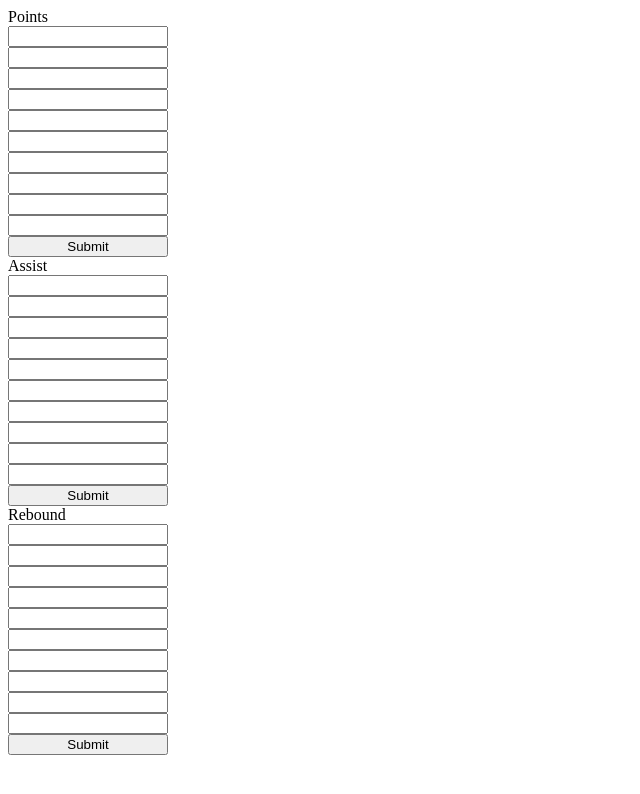
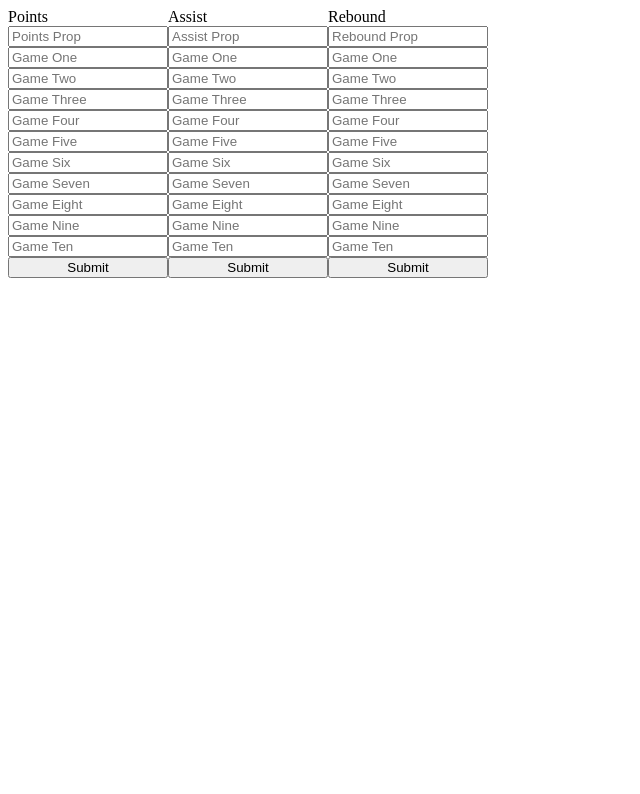
Before and after one commit to bvarney23/averages, a plain HTML site: page index.html in a window 1280 px wide. Shown: the whole page, without its empty margins (0-640 px from the left). Drawn offline with Linux system fonts and the light colour scheme.

Commit message:
adding more functionaility

```diff
--- a/index.html
+++ b/index.html
@@ -12,47 +12,58 @@
     <!-- <script src="interface.js" defer></script> -->
 </head>
 <body>
+    <div id="stats">
         <div id="calculate">Points
-        <input type="number" id="game-one" value=""/>
-        <input type="number" id="game-two" value=""/>
-        <input type="number" id="game-three" value=""/>
-        <input type="number" id="game-four" value=""/>
-        <input type="number" id="game-five" value=""/>
-        <input type="number" id="game-six" value=""/>
-        <input type="number" id="game-seven" value=""/>
-        <input type="number" id="game-eight" value=""/>
-        <input type="number" id="game-nine" value=""/>
-        <input type="number" id="game-ten" value=""/>
+            <input type="number" id="prop-points" value="" placeholder="Points Prop">
+            <input type="number" id="game-one" value="" placeholder="Game One"/>
+            <input type="number" id="game-two" value="" placeholder="Game Two"/>
+            <input type="number" id="game-three" value="" placeholder="Game Three"/>
+            <input type="number" id="game-four" value="" placeholder="Game Four"/>
+            <input type="number" id="game-five" value="" placeholder="Game Five"/>
+            <input type="number" id="game-six" value="" placeholder="Game Six"/>
+            <input type="number" id="game-seven" value="" placeholder="Game Seven"/>
+            <input type="number" id="game-eight" value="" placeholder="Game Eight"/>
+            <input type="number" id="game-nine" value="" placeholder="Game Nine"/>
+            <input type="number" id="game-ten" value="" placeholder="Game Ten"/>
             <button id="pts-submit-btn" type="submit">Submit</button>
             <div id="points"></div>
+            <div id="point-props"></div>
+            <div id="count"></div>
         </div>
         <div id="assist-calculate">Assist
-        <input type="number" id="assist-one" value="" />
-        <input type="number" id="assist-two" value="" />
-        <input type="number" id="assist-three" value="" />
-        <input type="number" id="assist-four" value="" />
-        <input type="number" id="assist-five" value="" />
-        <input type="number" id="assist-six" value="" />
-        <input type="number" id="assist-seven" value="" />
-        <input type="number" id="assist-eight" value="" />
-        <input type="number" id="assist-nine" value="" />
-        <input type="number" id="assist-ten" value="" />
+            <input type="number" id="prop-assists" value="" placeholder="Assist Prop">
+            <input type="number" id="assist-one" value="" placeholder="Game One" />
+            <input type="number" id="assist-two" value="" placeholder="Game Two" />
+            <input type="number" id="assist-three" value="" placeholder="Game Three"/>
+            <input type="number" id="assist-four" value="" placeholder="Game Four" />
+            <input type="number" id="assist-five" value="" placeholder="Game Five" />
+            <input type="number" id="assist-six" value="" placeholder="Game Six"/>
+            <input type="number" id="assist-seven" value="" placeholder="Game Seven"/>
+            <input type="number" id="assist-eight" value="" placeholder="Game Eight"/>
+            <input type="number" id="assist-nine" value="" placeholder="Game Nine"/>
+            <input type="number" id="assist-ten" value="" placeholder="Game Ten"/>
             <button id="ast-submit-btn" type="submit">Submit</button>
             <div id="assists"></div>
+            <div id="assists-props"></div>
+            <div id="assists-count"></div>
         </div>
         <div id="rebound-calculate">Rebound
-        <input type="number" id="rebound-one" value="" />
-        <input type="number" id="rebound-two" value="" />
-        <input type="number" id="rebound-three" value="" />
-        <input type="number" id="rebound-four" value="" />
-        <input type="number" id="rebound-five" value="" />
-        <input type="number" id="rebound-six" value="" />
-        <input type="number" id="rebound-seven" value="" />
-        <input type="number" id="rebound-eight" value="" />
-        <input type="number" id="rebound-nine" value="" />
-        <input type="number" id="rebound-ten" value="" />
+            <input type="number" id="prop-rebounds" value="" placeholder="Rebound Prop">
+            <input type="number" id="rebound-one" value="" placeholder="Game One"/>
+            <input type="number" id="rebound-two" value="" placeholder="Game Two"/>
+            <input type="number" id="rebound-three" value="" placeholder="Game Three"/>
+            <input type="number" id="rebound-four" value="" placeholder="Game Four"/>
+            <input type="number" id="rebound-five" value="" placeholder="Game Five"/>
+            <input type="number" id="rebound-six" value="" placeholder="Game Six"/>
+            <input type="number" id="rebound-seven" value="" placeholder="Game Seven"/>
+            <input type="number" id="rebound-eight" value="" placeholder="Game Eight"/>
+            <input type="number" id="rebound-nine" value="" placeholder="Game Nine"/>
+            <input type="number" id="rebound-ten" value="" placeholder="Game Ten"/>
             <button id="reb-submit-btn" type="submit">Submit</button>
             <div id="rebounds"></div>
+            <div id="rebounds-props"></div>
+            <div id="rebound-count"></div>
+        </div>
     </div>
 </body>
 </html>
--- a/points.js
+++ b/points.js
@@ -11,13 +11,29 @@ function calculatePointsAvereage () {
         gameNine: parseInt(document.querySelector("#game-nine").value),
         gameTen: parseInt(document.querySelector("#game-ten").value)
     };
+    const propTotal = parseInt(document.querySelector("#prop-points").value)
+
     let totalPoints = 0;
     for (let stats of Object.values(gameStats)) {
         totalPoints += stats;
     }
+
+    let count = 0;
+    for (value of Object.values(gameStats)) {
+        if (value > propTotal) {
+            count++
+        }
+    }
+    document.querySelector("#count").innerHTML = `Scored over ${propTotal} points in his last ${count} games.`
+
     let averagePoints = totalPoints / Object.keys(gameStats).length
     document.querySelector("#points").innerHTML = `Average Points Scored: ${averagePoints}`
-    return averagePoints
+    if (averagePoints > propTotal) {
+        document.querySelector("#point-props").innerHTML = `Place bet`;
+    } else {
+        document.querySelector("#point-props").innerHTML = `Do not place`
+    }
+    return averagePoints;
 }
 
 let btn = document.getElementById("pts-submit-btn");
--- a/style.css
+++ b/style.css
@@ -1,3 +1,7 @@
+#stats {
+    display: flex;
+}
+
 #calculate {
     display: flex;
     flex-direction: column;
```
Lines whose indentation alone changed are shown as unchanged.
